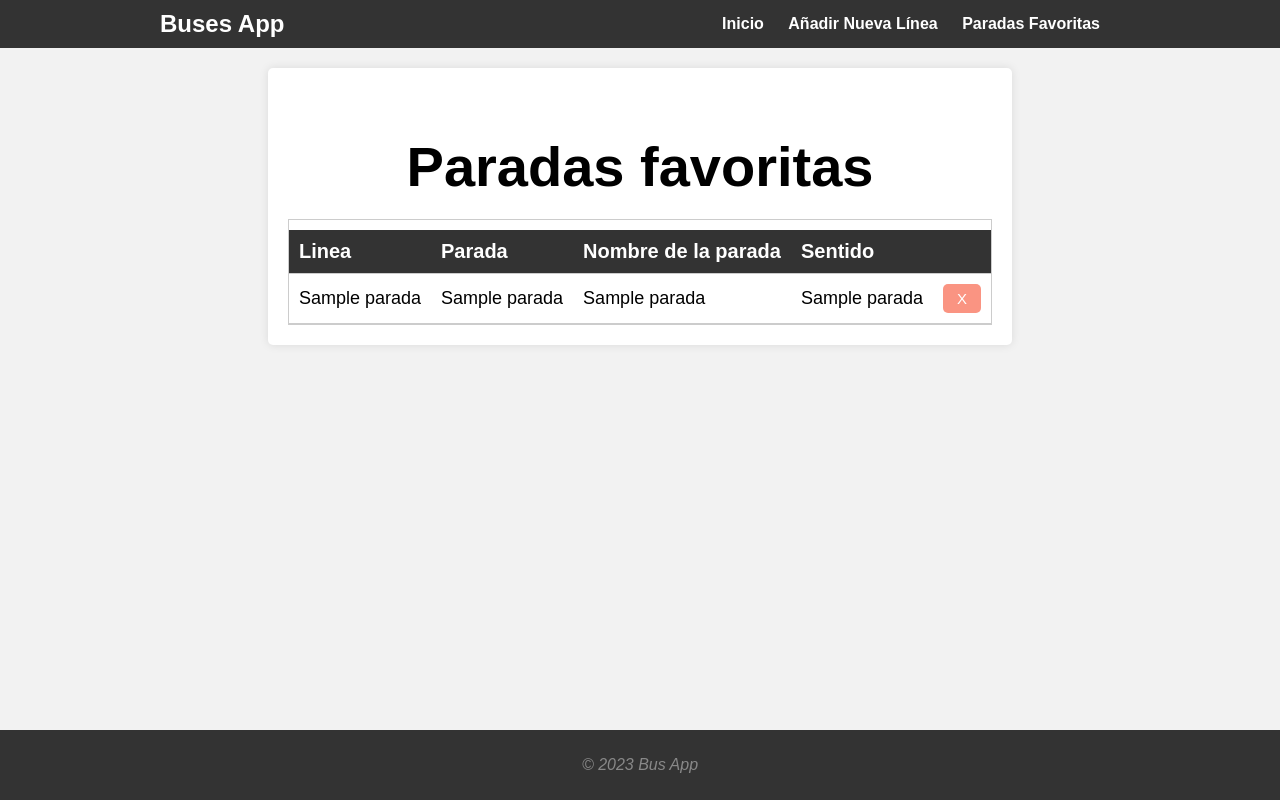
After one commit to nachodorado98/Flask-Buses-App, a Python web app: template python/src/templates/paradas_favoritas.html in a window 1280 px wide. The commit adds this page. Run offline with Jinja, Linux system fonts and the light colour scheme; the template is opened without the code that fills it: most values are stand-ins (such as "Sample title", 1, 10 or a date in 2020).

Commit message:
Creacion pagina paradas favoritas

```diff
--- a/python/src/__init__.py
+++ b/python/src/__init__.py
@@ -4,6 +4,7 @@ from .blueprints.inicio import bp_inicio
 from .blueprints.anadir_lineas import bp_anadir_lineas
 from .blueprints.detalle_linea import bp_detalle_linea
 from .blueprints.anadir_paradas import bp_anadir_paradas
+from .blueprints.paradas_favoritas import bp_paradas_favoritas
 
 # Funcion para crear la instancia de la aplicacion
 def crear_app(configuracion:object)->Flask:
@@ -16,5 +17,6 @@ def crear_app(configuracion:object)->Flask:
 	app.register_blueprint(bp_anadir_lineas)
 	app.register_blueprint(bp_detalle_linea)
 	app.register_blueprint(bp_anadir_paradas)
+	app.register_blueprint(bp_paradas_favoritas)
 
 	return app
--- a/python/src/static/inicio.css
+++ b/python/src/static/inicio.css
@@ -378,3 +378,49 @@ p {
     color: #ff6600;
     transform: scale(1.05);
 }
+
+.contenedor-tabla-favoritas {
+    max-height: 400px;
+    overflow-y: auto;
+    border: 1px solid #ccc;
+}
+
+.contenedor-tabla-favoritas table {
+    width: 100%;
+    border-collapse: collapse;
+    margin-top: 10px;
+    font-size: 18px;
+}
+
+.boton-eliminar-parada {
+    text-decoration: none;
+    color: #fff;
+    background-color: #fa9482;
+    padding: 6px 14px;
+    border-radius: 5px;
+    transition: background-color 0.3s ease, transform 0.1s ease;
+    font-size: 15px;
+    display: inline-block;
+}
+
+.boton-eliminar-parada:hover {
+    color: #fff;
+    background-color: #f7593e;
+    transform: scale(1.15);
+}
+
+.volver-favoritas-button {
+    display: inline-block;
+    padding: 10px 20px;
+    margin-top: 10px;
+    background-color: #f2f2f2;
+    color: #333;
+    text-decoration: none;
+    border-radius: 5px;
+    font-size: 18px;
+}
+
+.volver-favoritas-button:hover {
+    color: #ff6600;
+    transform: scale(1.05);
+}
--- a/python/src/templates/inicio.html
+++ b/python/src/templates/inicio.html
@@ -13,7 +13,7 @@
             <ul>
                 <li><a href="/">Inicio</a></li>
                 <li><a href="/anadir_linea">Añadir Nueva Línea</a></li>
-                <li><a href="#">Paradas Favoritas</a></li>
+                <li><a href="/paradas_favoritas">Paradas Favoritas</a></li>
             </ul>
         </nav>
     </header>
--- /dev/null
+++ b/python/src/templates/paradas_favoritas.html
@@ -0,0 +1,39 @@
+{% extends 'inicio.html' %}
+
+{% block pestana %}Paradas favoritas{% endblock pestana %}
+
+{% block titulo %}Paradas favoritas{% endblock titulo %}
+
+{% block principal %}
+
+{% if paradas_favoritas %}
+    <div class="contenedor-tabla-favoritas">
+        <table>
+            <thead>
+                <tr>
+                    <th>Linea</th>
+                    <th>Parada</th>
+                    <th>Nombre de la parada</th>
+                    <th>Sentido</th>
+                    <th></th>
+                </tr>
+            </thead>
+            <tbody>
+                {% for parada in paradas_favoritas %}
+                    <tr>
+                        <td>{{ parada[3] }}</td>
+                        <td>{{ parada[1] }}</td>
+                        <td>{{ parada[2] }}</td>
+                        <td>{{ parada[4] }}</td>
+                        <td><a href="/eliminar_parada_favorita/{{ parada[0] }}" class="boton-eliminar-parada">X</a></td>
+                    </tr>
+                {% endfor %}
+            </tbody>
+        </table>
+    </div>
+{% else %}
+    <p>No hay paradas favoritas aún.</p>
+    <a href="/" class="volver-favoritas-button">Volver</a>
+{% endif %}
+
+{% endblock principal %}
```
Also changed, not shown: python/src/blueprints/paradas_favoritas.py (added, +27 -0 lines), python/src/database/conexion.py (+25 -1 lines), python/tests/testapp/test_inicio.py (+0 -6 lines), python/tests/testapp/test_paradas_favoritas.py (added, +43 -0 lines), python/tests/testdatabase/test_tablas.py (+40 -0 lines).
